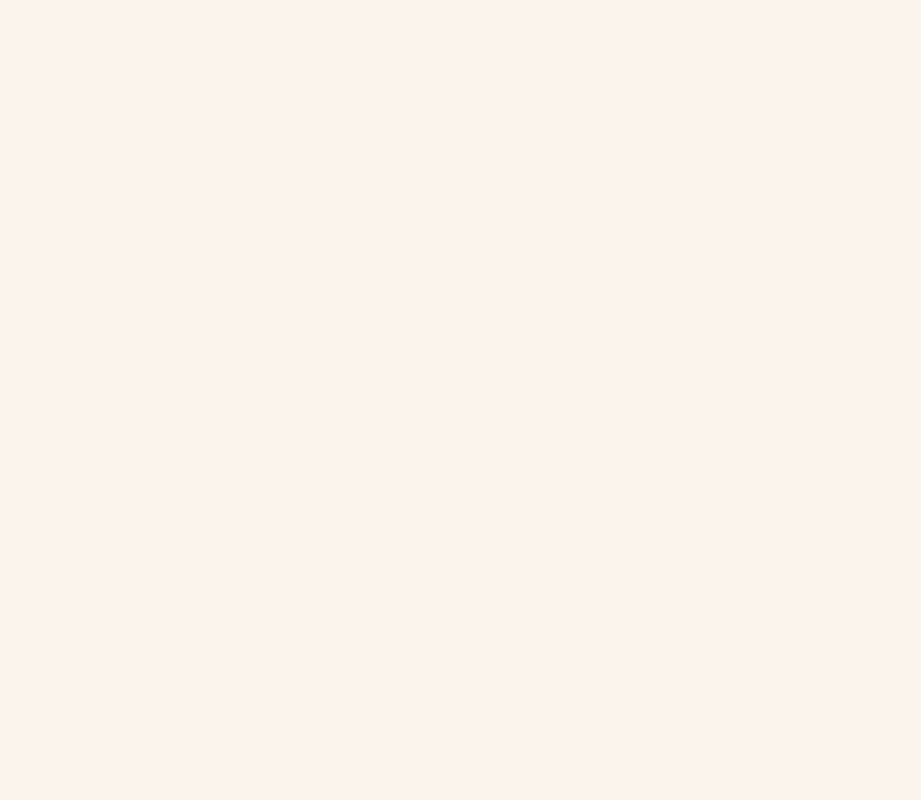
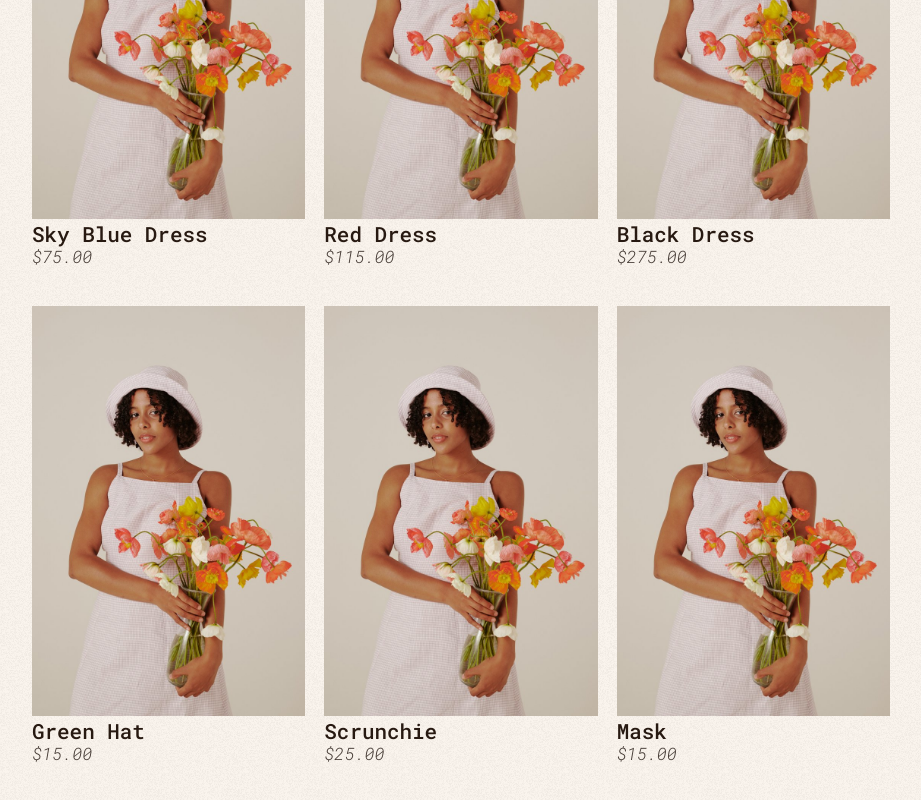
Before and after one commit to RuariDouglas/Form-By-T-App, a React (Create React App) app: page / in a window 1280 px wide. Shown: the part 1086-1886 px from the top of the page, without its empty margins (179-1100 px from the left). Before the commit the page ends 826 px from the top, so only its background shows below. Built offline with nearby package versions, Linux system fonts and the light colour scheme.

Commit message:
Add multipage functionality to p gallery

```diff
--- a/src/DummyProducts.js
+++ b/src/DummyProducts.js
@@ -6,43 +6,85 @@ const dummyProducts = [
     title: "Sky Blue Dress",
     price: "$75.00",
     imgUrl: ProductImage,
-    productId: uuidv4(),
+    id: uuidv4(),
   },
   {
     title: "Red Dress",
     price: "$115.00",
     imgUrl: ProductImage,
-    productId: uuidv4(),
+    id: uuidv4(),
   },
   {
     title: "Black Dress",
     price: "$275.00",
     imgUrl: ProductImage,
-    productId: uuidv4(),
+    id: uuidv4(),
   },
   {
     title: "Green Hat",
     price: "$15.00",
     imgUrl: ProductImage,
-    productId: uuidv4(),
+    id: uuidv4(),
   },
   {
     title: "Scrunchie",
     price: "$25.00",
     imgUrl: ProductImage,
-    productId: uuidv4(),
+    id: uuidv4(),
   },
   {
     title: "Mask",
     price: "$15.00",
     imgUrl: ProductImage,
-    productId: uuidv4(),
+    id: uuidv4(),
   },
   {
     title: "Big Bag",
     price: "$105.00",
     imgUrl: ProductImage,
-    productId: uuidv4(),
+    id: uuidv4(),
+  },
+  {
+    title: "Sky Blue Dress",
+    price: "$75.00",
+    imgUrl: ProductImage,
+    id: uuidv4(),
+  },
+  {
+    title: "Red Dress",
+    price: "$115.00",
+    imgUrl: ProductImage,
+    id: uuidv4(),
+  },
+  {
+    title: "Black Dress",
+    price: "$275.00",
+    imgUrl: ProductImage,
+    id: uuidv4(),
+  },
+  {
+    title: "Green Hat",
+    price: "$15.00",
+    imgUrl: ProductImage,
+    id: uuidv4(),
+  },
+  {
+    title: "Scrunchie",
+    price: "$25.00",
+    imgUrl: ProductImage,
+    id: uuidv4(),
+  },
+  {
+    title: "Mask",
+    price: "$15.00",
+    imgUrl: ProductImage,
+    id: uuidv4(),
+  },
+  {
+    title: "Big Bag",
+    price: "$105.00",
+    imgUrl: ProductImage,
+    id: uuidv4(),
   },
 ];
 
--- a/src/components/ProductGallery.js
+++ b/src/components/ProductGallery.js
@@ -1,4 +1,5 @@
 import React from "react";
+import { Link } from "react-router-dom";
 
 // PRODUCTS
 import dummyProducts from "../DummyProducts";
@@ -6,8 +7,24 @@ import dummyProducts from "../DummyProducts";
 const ProductGallery = (props) => {
   const show = props.show;
   return (
-    <div className="p-gallery">
-      <div>I am the propduct Gallery</div>
+    <div className="gallery">
+      {dummyProducts.map((product, index) => {
+        if (index < show) {
+          return (
+            <Link
+              id={product.id}
+              className="gallery__link"
+              to={`/${product.id}`}
+            >
+              <div className="gallery__product">
+                <img src={product.imgUrl} alt={product.title} />
+                <h3>{product.title}</h3>
+                <h5>{product.price}</h5>
+              </div>
+            </Link>
+          );
+        } else return;
+      })}
     </div>
   );
 };
--- a/src/styles/App.scss
+++ b/src/styles/App.scss
@@ -72,3 +72,4 @@ body {
 @import "./Typography";
 @import "./Header";
 @import "./Hero";
+@import "./ProductGallery";
--- a/src/styles/_Hero.scss
+++ b/src/styles/_Hero.scss
@@ -1,5 +1,5 @@
 .hero {
-    height: 100vh;
+    min-height: 100vh;
     width: 100%;
     display: flex;
     justify-content: center;
--- /dev/null
+++ b/src/styles/_ProductGallery.scss
@@ -0,0 +1,39 @@
+.gallery {
+    display: flex;
+    flex-flow: row wrap;
+    padding: 1rem;
+    margin-top: 4rem;
+}
+
+.gallery__link {
+    display: block;
+}
+
+.gallery__product {
+    margin-bottom: 1rem;
+    line-height: 1.2rem;
+    img {
+        display: block;
+        margin-bottom: 0.2rem;
+    }
+}
+
+// MEDIA QUERIES
+@media screen and (min-width: 576px) {}
+
+@media screen and (min-width: 768px) {
+    .gallery {
+        display: grid;
+        grid-template-columns: repeat(3, 1fr);
+        grid-gap: 1rem;
+    }
+}
+
+@media screen and (min-width: 992px) {}
+
+@media screen and (min-width: 1200px) {
+    .gallery {
+        max-width: 70vw;
+        margin: 4rem auto;
+    }
+}
--- a/src/styles/_Typography.scss
+++ b/src/styles/_Typography.scss
@@ -35,7 +35,7 @@
     }
 }
 
-// INDEX
+// HERO
 .hero__text {
     h2 {
         font-size: 2.5rem;
@@ -45,8 +45,24 @@
     }
 }
 
-// PHONES
+// PRODUCT GALLERY
+.gallery__product {
+    line-height: 1.1rem;
+    h3 {
+        color: $p500;
+        font-weight: 500;
+        font-size: 1.1rem;
+    }
+    h5 {
+        color: $p400;
+        font-weight: 300;
+        font-style: italic;
+        font-size: 0.9rem;
+    }
+}
+
 @media all and (min-width: 576px) {
+    // HERO
     .hero__text {
         h2 {
             font-size: 4.5rem;
```
